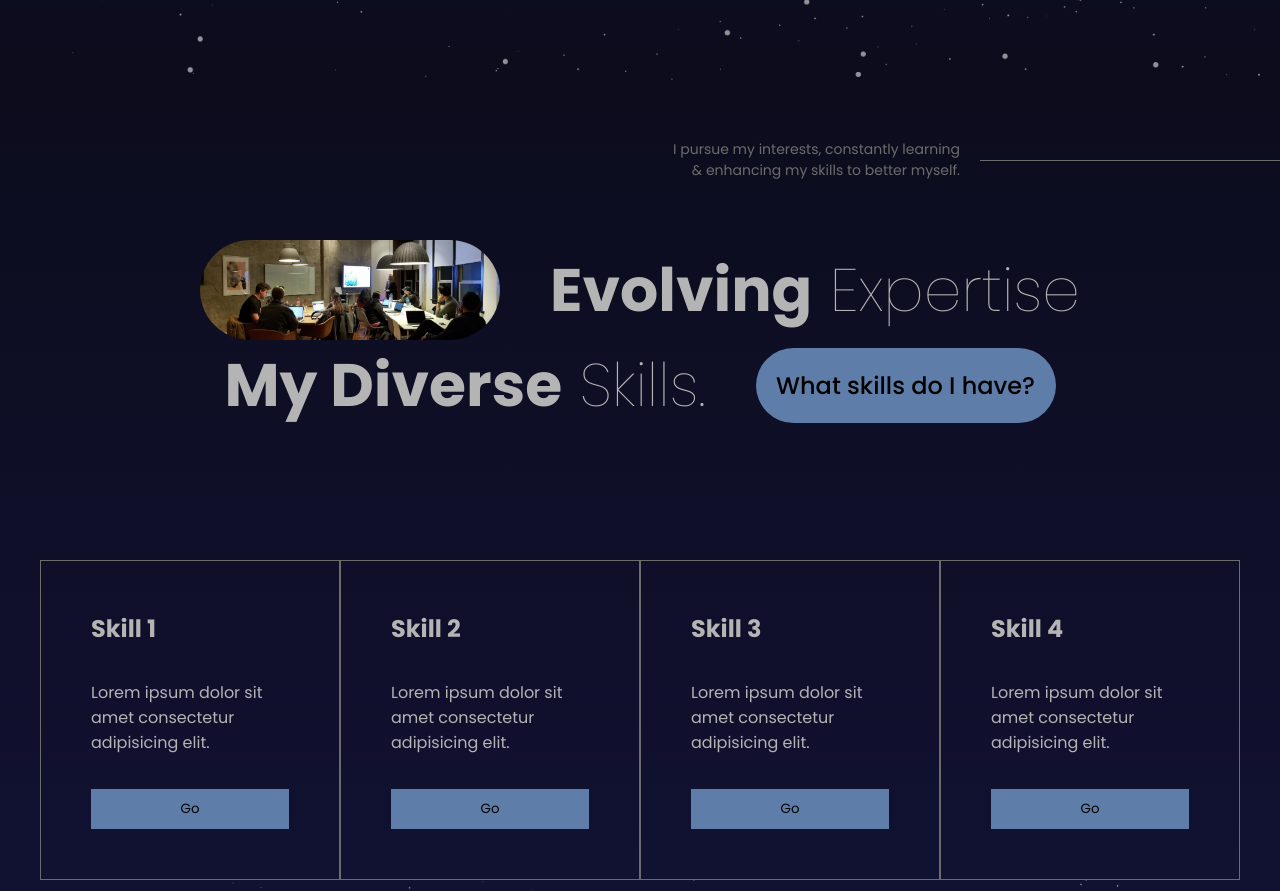
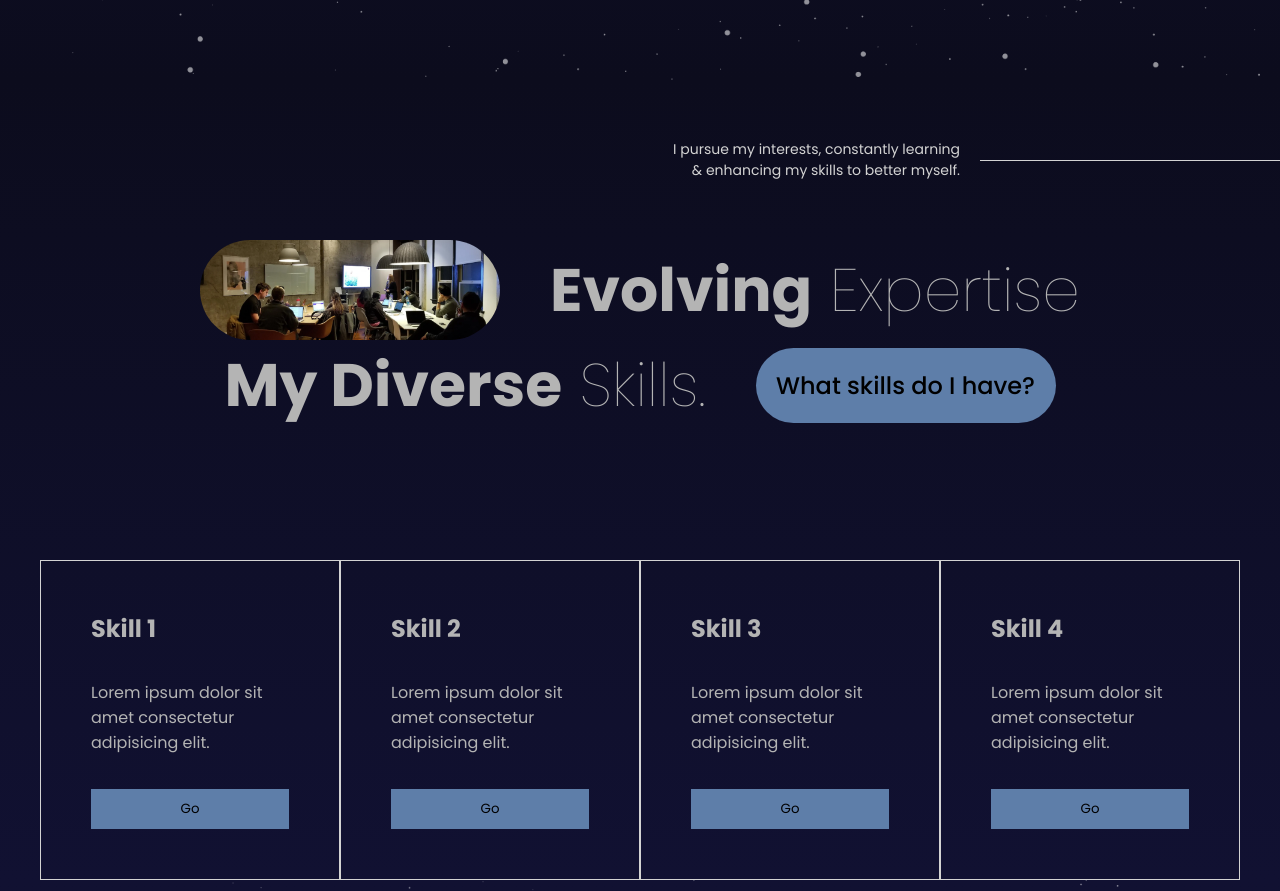
Before and after one commit to tugbayilmaz01/portfolio, a React (Vite) app: page / in a window 1280 px wide. Shown: the part 1520-2411 px from the top of the page. Built offline with nearby package versions, Linux system fonts and the light colour scheme.

Commit message:
minor ui changes in skills page

```diff
--- a/src/components/skills/Skills.jsx
+++ b/src/components/skills/Skills.jsx
@@ -56,12 +56,18 @@ const Skills = () => {
         <div className="title">
           <img src="/assets/images/people.webp" />
           <h1>
-            <b>Evolving</b> Expertise
+            <motion.b whileHover={{ color: "rgb(94, 126, 169)" }}>
+              Evolving
+            </motion.b>{" "}
+            Expertise
           </h1>
         </div>
         <div className="title">
           <h1>
-            <b>My Diverse</b> Skills.
+            <motion.b whileHover={{ color: "rgb(94, 126, 169)" }}>
+              My Diverse
+            </motion.b>{" "}
+            Skills.
           </h1>
           <button>What skills do I have?</button>
         </div>
--- a/src/components/skills/skills.scss
+++ b/src/components/skills/skills.scss
@@ -15,13 +15,13 @@
     p {
       font-weight: 400;
       font-size: 14px;
-      color: rgb(108, 108, 108);
+      color: lightgray;
       text-align: right;
     }
     hr {
       width: 300px;
       border: none;
-      border-top: 0.5px solid rgb(108, 108, 108);
+      border-top: 0.5px solid lightgray;
     }
   }
 
@@ -65,7 +65,7 @@
 
     .box {
       padding: 50px;
-      border: 0.5px solid rgb(108, 108, 108);
+      border: 0.5px solid lightgray;
       display: flex;
       flex-direction: column;
       justify-content: space-between;
```
